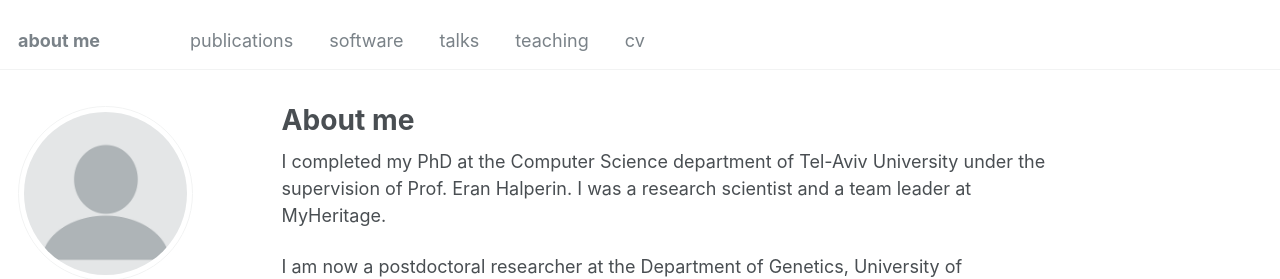
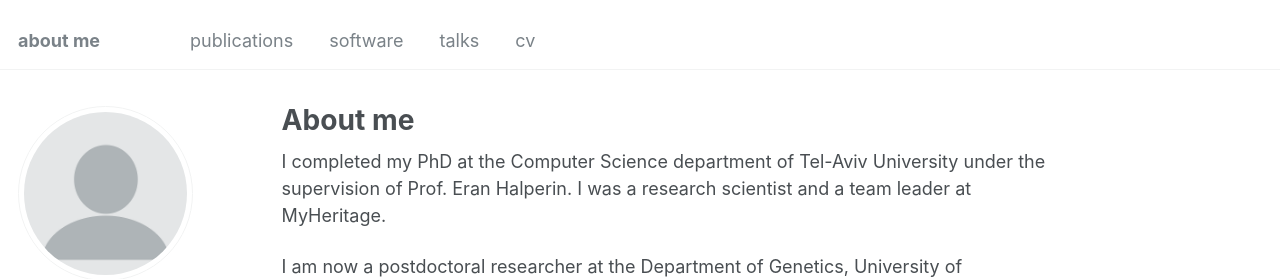
Before and after one commit to regevs/regevs.github.io, a Jekyll site: the page built from _pages/about.md, in a window 1280 px wide. Shown: the top 279 px of the page. Built offline with Jekyll 4.4.1, drawn with Linux system fonts in a browser that asks for light colours; some web fonts are replaced.

Commit message:
Update navigation.yml

```diff
--- a/_data/navigation.yml
+++ b/_data/navigation.yml
@@ -9,8 +9,5 @@ main:
   - title: "talks"
     url: /talks/
 
-  - title: "teaching"
-    url: /teaching/
-
   - title: "cv"
     url: /cv/
```
